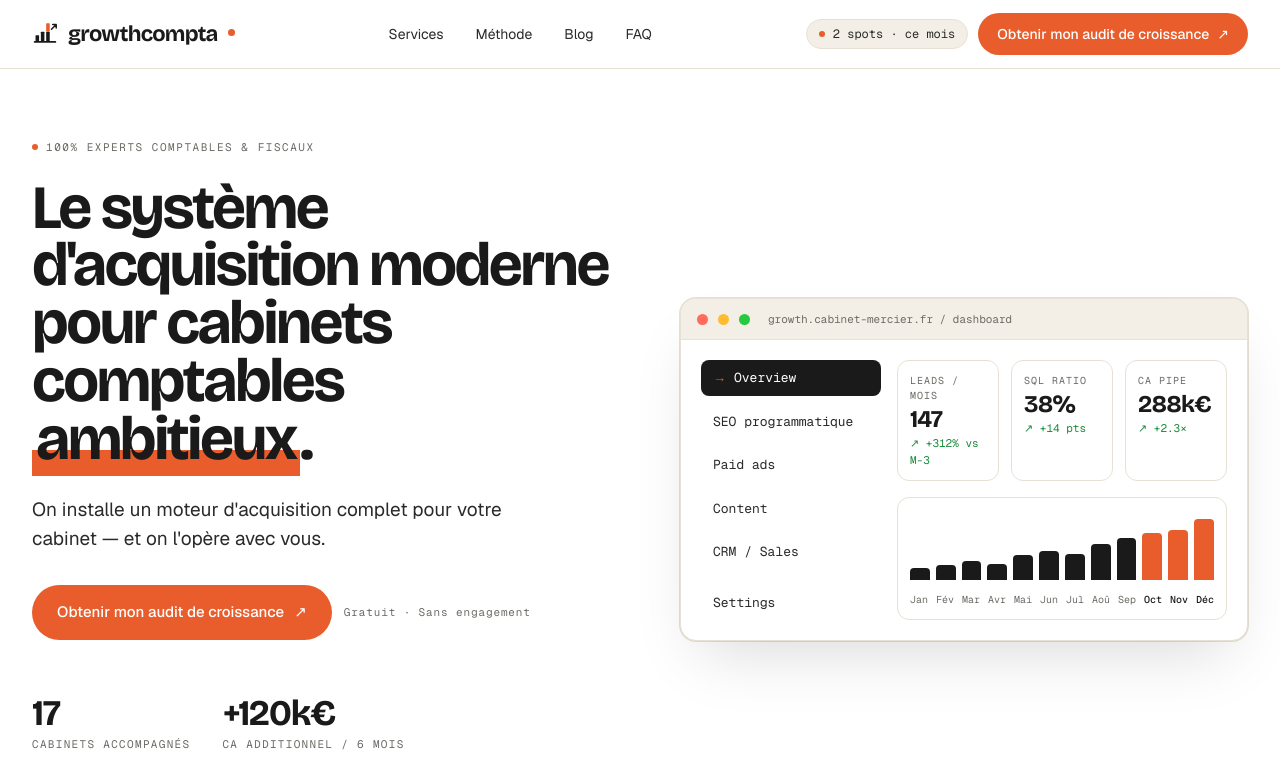
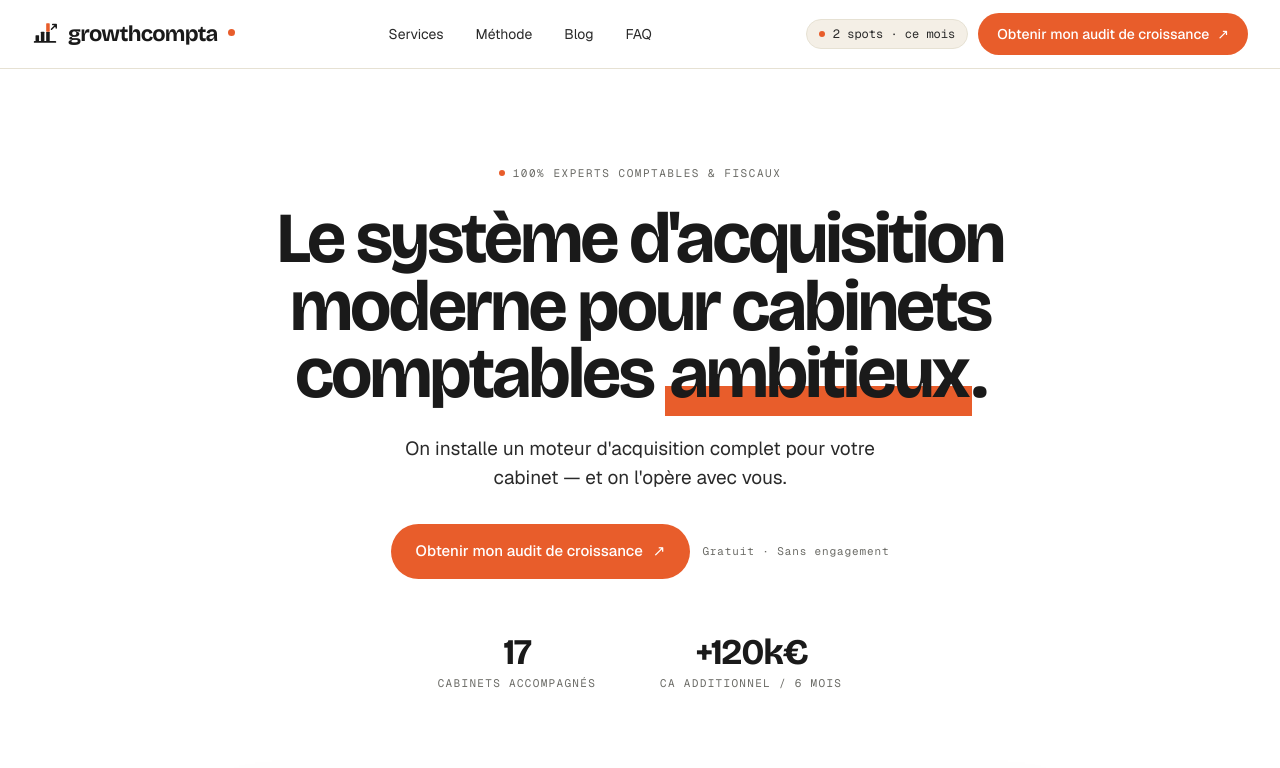
Before and after one commit to Floshii/growthcompta, a Next.js app: page / in a window 1280 px wide. Shown: the top 768 px of the page. Built offline with nearby package versions, Linux system fonts and the light colour scheme; no server answers.

Commit message:
test(hero): layout centré — titre pleine largeur, dashboard en dessous
https://claude.ai/code/session_0133fG633KpdNHtvoRjyEpKf

```diff
--- a/components/sections/HeroSection.tsx
+++ b/components/sections/HeroSection.tsx
@@ -6,22 +6,21 @@ export const CTA_LABEL = 'Obtenir mon audit de croissance'
 
 export default function HeroSection() {
   return (
-    <section className="py-14 md:py-[70px]">
-      <div className="max-w-[1280px] mx-auto px-5 md:px-8">
-        <div className="grid gap-10 lg:gap-16 items-center lg:grid-cols-[1.3fr_1fr]">
+    <section className="py-16 md:py-[90px]">
+      <div className="max-w-[1280px] mx-auto px-5 md:px-8 text-center">
 
-          {/* Left */}
-          <div>
-            <p className="font-mono text-[11px] uppercase tracking-[0.14em] text-muted mb-6 flex items-center gap-2">
+        {/* Eyebrow */}
+        <p className="font-mono text-[11px] uppercase tracking-[0.14em] text-muted mb-6 inline-flex items-center gap-2">
           <span className="inline-block w-1.5 h-1.5 rounded-full bg-accent" />
           100% experts comptables &amp; fiscaux
         </p>
 
+        {/* Title */}
         <h1
-              className="font-display font-bold text-ink m-0"
-              style={{ fontSize: 'clamp(36px, 4.8vw, 80px)', letterSpacing: '-0.04em', lineHeight: 0.94 }}
+          className="font-display font-bold text-ink m-0 max-w-[900px] mx-auto"
+          style={{ fontSize: 'clamp(40px, 5.6vw, 88px)', letterSpacing: '-0.04em', lineHeight: 0.94 }}
         >
-              Le système d&apos;acquisition moderne<br />
+          Le système d&apos;acquisition moderne
           pour cabinets comptables{' '}
           <span
             className="inline"
@@ -35,11 +34,13 @@ export default function HeroSection() {
           .
         </h1>
 
-            <p className="text-[17px] md:text-[19px] leading-[1.5] text-ink-2 max-w-[520px] mt-7 mb-8">
+        {/* Subtitle */}
+        <p className="text-[17px] md:text-[19px] leading-[1.5] text-ink-2 max-w-[520px] mx-auto mt-7 mb-8">
           On installe un moteur d&apos;acquisition complet pour votre cabinet — et on l&apos;opère avec vous.
         </p>
 
-            <div className="flex flex-col sm:flex-row items-start sm:items-center gap-3">
+        {/* CTA */}
+        <div className="flex flex-col sm:flex-row justify-center items-center gap-3 mb-10 md:mb-14">
           <Link
             href={CTA_HREF}
             className="inline-flex items-center gap-2.5 bg-accent text-white font-medium text-[15px] px-[24px] py-[15px] rounded-full border border-transparent hover:bg-accent-deep hover:-translate-y-px transition-all duration-200 group"
@@ -52,7 +53,8 @@ export default function HeroSection() {
           </span>
         </div>
 
-            <div className="flex gap-8 mt-10 md:mt-14 flex-wrap">
+        {/* Stats */}
+        <div className="flex justify-center gap-10 md:gap-16 flex-wrap mb-14 md:mb-20">
           <div>
             <div className="font-display font-bold text-[32px] md:text-[36px] tracking-display leading-none">17</div>
             <div className="font-mono text-[11px] uppercase tracking-[0.12em] text-muted mt-1">Cabinets accompagnés</div>
@@ -62,15 +64,13 @@ export default function HeroSection() {
             <div className="font-mono text-[11px] uppercase tracking-[0.12em] text-muted mt-1">CA additionnel / 6 mois</div>
           </div>
         </div>
-          </div>
 
-          {/* Right — Dashboard (desktop only) */}
-          <div className="hidden lg:block lg:translate-y-6">
+        {/* Dashboard */}
+        <div className="max-w-[860px] mx-auto">
           <DashboardMock />
         </div>
 
       </div>
-      </div>
     </section>
   )
 }
```
Lines whose indentation alone changed are shown as unchanged.
